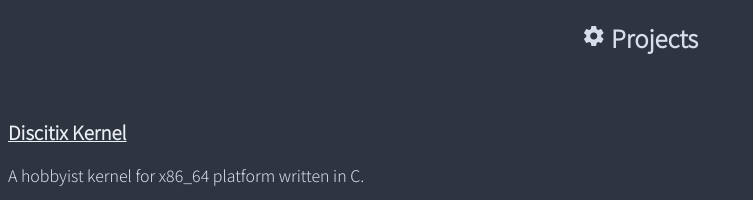
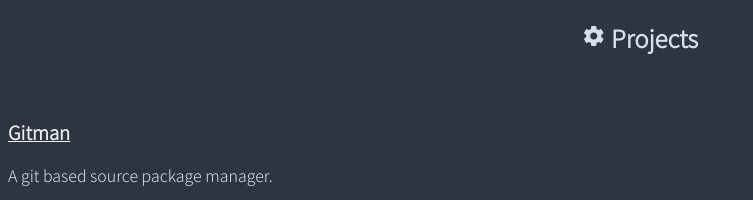
Before and after one commit to acidicneko/acidicneko.github.io, a plain HTML site: page projects.html in a window 1280 px wide. Shown: the top 200 px of the page, without its empty margins (0-753 px from the left). Drawn offline with Linux system fonts and the light colour scheme; grey boxes are pictures that could not be loaded; a web font is replaced by a local one.

Commit message:
add: gitman in projects list

```diff
--- a/projects.html
+++ b/projects.html
@@ -7,6 +7,11 @@
     <body>
 
     <h2 style="text-align: center;"><i class="material-icons">settings</i> Projects</h2>
+
+    <br>
+    <h3><a href="https://github.com/acidicneko/gitman">Gitman</a></h3>
+    <p>A git based source package manager.</p>
+
     <br>
     <h3><a href="https://github.com/acidicneko/discitix_x86_64">Discitix Kernel</a></h3>
     <p>A hobbyist kernel for x86_64 platform written in C.</p>
```
